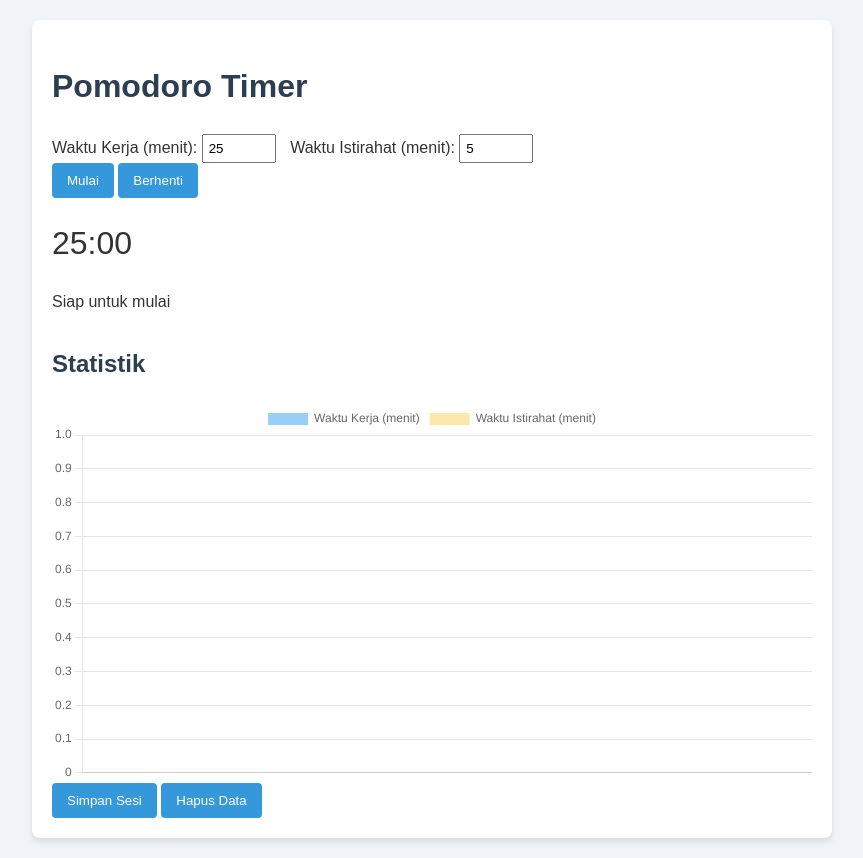
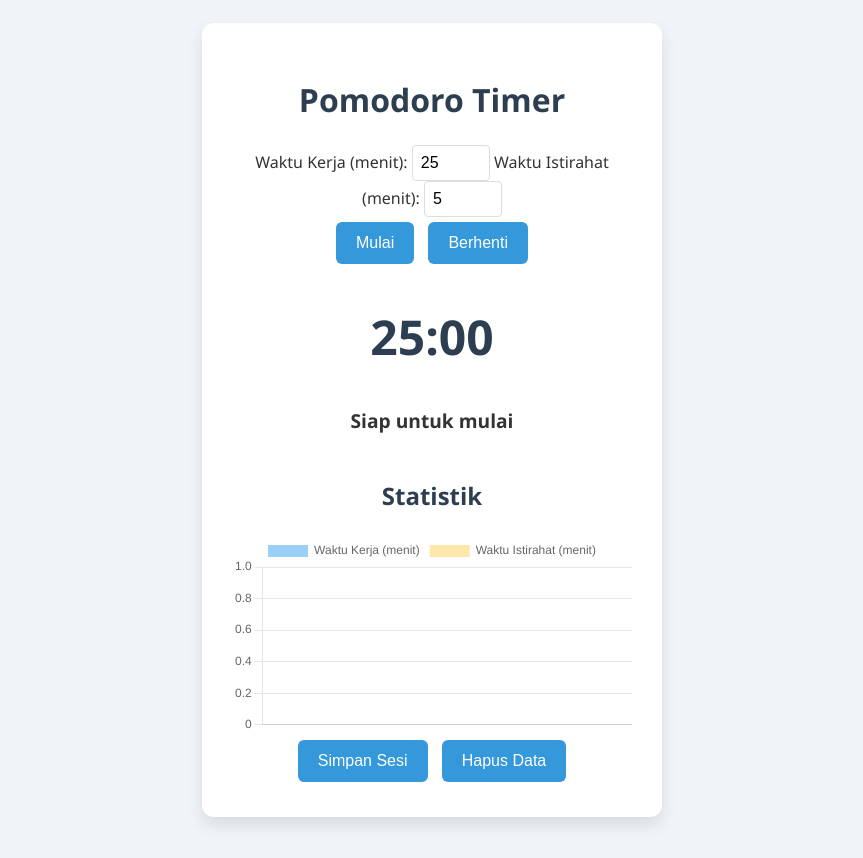
Before and after one commit to rianchain/Assist-Time, a plain HTML site: page index.html in a window 1280 px wide. Shown: the whole page, without its empty margins (208-1071 px from the left). Drawn offline with nearby package versions, Linux system fonts and the light colour scheme; files that its build step writes are made by us from their sources; files whose address does not match are found by name.

Commit message:
alignment to center

```diff
--- a/style/styles.css
+++ b/style/styles.css
@@ -1,46 +1,88 @@
 body {
-    font-family: Arial, sans-serif;
+    font-family: 'Segoe UI', Tahoma, Geneva, Verdana, sans-serif;
     background-color: #f0f4f8;
     color: #333;
     line-height: 1.6;
     padding: 20px;
-    max-width: 800px;
-    margin: 0 auto;
+    margin: 0;
+    display: flex;
+    justify-content: center;
+    align-items: center;
+    min-height: 100vh;
 }
 .container {
     background-color: #ffffff;
-    border-radius: 8px;
-    padding: 20px;
-    box-shadow: 0 4px 6px rgba(0, 0, 0, 0.1);
+    border-radius: 12px;
+    padding: 30px;
+    box-shadow: 0 8px 16px rgba(0, 0, 0, 0.1);
+    max-width: 90%;
+    width: 400px;
+    text-align: center;
 }
 h1, h2 {
     color: #2c3e50;
+    margin-bottom: 20px;
+}
+.input-group {
+    display: flex;
+    justify-content: space-between;
+    margin-bottom: 20px;
+}
+.input-group label {
+    flex: 1;
+    margin-right: 10px;
+}
+input[type="number"] {
+    width: 60px;
+    padding: 8px;
+    border: 1px solid #ddd;
+    border-radius: 4px;
+    font-size: 16px;
 }
 button {
     background-color: #3498db;
     color: white;
     border: none;
-    padding: 10px 15px;
-    border-radius: 4px;
+    padding: 12px 20px;
+    border-radius: 6px;
     cursor: pointer;
-    transition: background-color 0.3s;
+    transition: background-color 0.3s, transform 0.1s;
+    font-size: 16px;
+    margin: 5px;
 }
 button:hover {
     background-color: #2980b9;
 }
-input[type="number"] {
-    width: 60px;
-    padding: 5px;
-    margin-right: 10px;
+button:active {
+    transform: scale(0.98);
 }
 #timer {
-    font-size: 2em;
-    margin: 20px 0;
+    font-size: 3em;
+    margin: 30px 0;
+    font-weight: bold;
+    color: #2c3e50;
+}
+#status {
+    font-size: 1.2em;
+    margin-bottom: 20px;
+    font-weight: bold;
 }
 #statistics {
-    margin-top: 30px;
+    margin-top: 40px;
 }
 canvas {
     max-width: 100%;
     height: auto;
+    margin-top: 20px;
 }
+@media (max-width: 480px) {
+    .container {
+        padding: 20px;
+    }
+    input[type="number"] {
+        width: 50px;
+    }
+    button {
+        padding: 10px 15px;
+    }
+}
```
